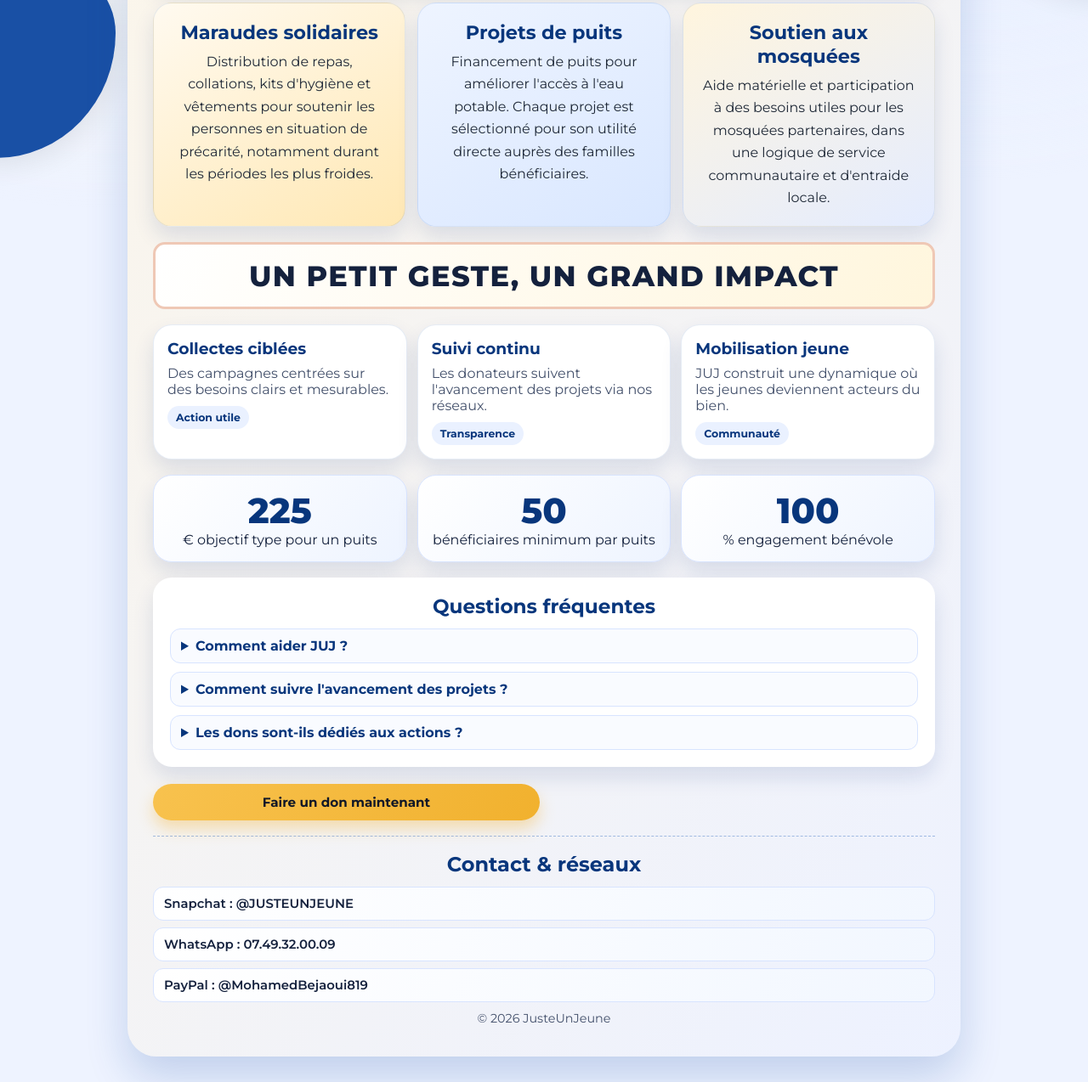
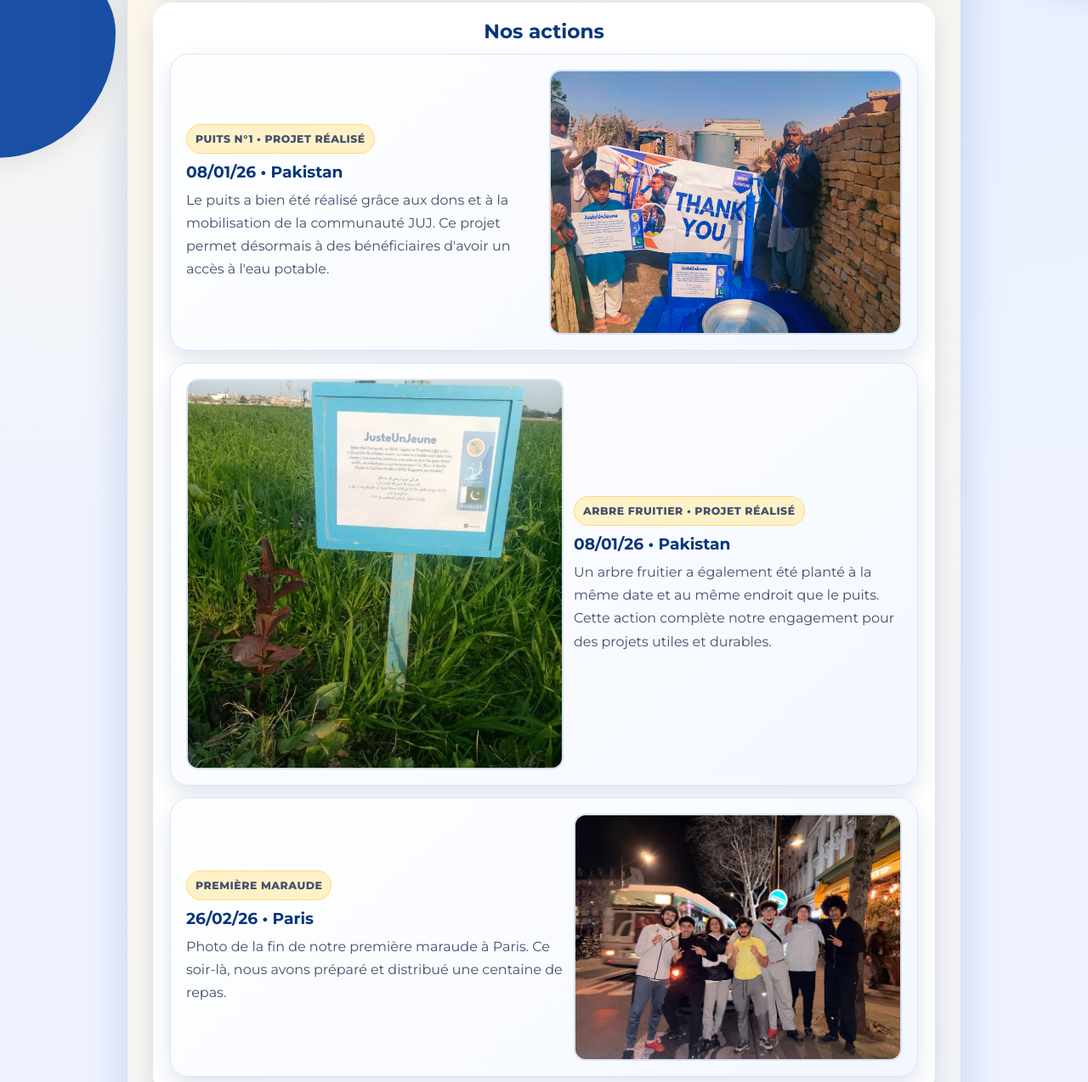
Before and after one commit to hedy-lemkacher/JustUnJeune, a plain HTML site: page index.html in a window 1280 px wide. Shown: the part 698-1972 px from the top of the page at 85% size. Drawn offline with Linux system fonts and the light colour scheme.

Commit message:
Mise à jour section Actions avec images correspondantes

```diff
--- a/index.html
+++ b/index.html
@@ -64,28 +64,53 @@
         </p>
       </section>
 
-      <section class="cards" id="actions">
-        <article class="card card-yellow reveal hover-lift">
-          <h3>Maraudes solidaires</h3>
+      <section class="block reveal" id="actions">
+        <h2>Nos actions</h2>
+        <div class="actions-showcase">
+          <article class="action-item action-puits">
+            <div class="action-content">
+              <p class="memory-tag">Puits n°1 • Projet réalisé</p>
+              <h3>08/01/26 • Pakistan</h3>
               <p>
-            Distribution de repas, collations, kits d'hygiène et vêtements pour soutenir
-            les personnes en situation de précarité, notamment durant les périodes les plus froides.
+                Le puits a bien été réalisé grâce aux dons et à la mobilisation de la communauté JUJ.
+                Ce projet permet désormais à des bénéficiaires d'avoir un accès à l'eau potable.
               </p>
+            </div>
+            <div class="action-media">
+              <img src="puits_n1.jpg" alt="Photo du puits numéro 1 réalisé" />
+            </div>
           </article>
-        <article class="card card-blue reveal hover-lift">
-          <h3>Projets de puits</h3>
+
+          <article class="action-item action-arbre">
+            <div class="action-media">
+              <img src="arbre_n1.jpg" alt="Photo de l'arbre fruitier réalisé au Pakistan" />
+            </div>
+            <div class="action-content">
+              <p class="memory-tag">Arbre fruitier • Projet réalisé</p>
+              <h3>08/01/26 • Pakistan</h3>
               <p>
-            Financement de puits pour améliorer l'accès à l'eau potable.
-            Chaque projet est sélectionné pour son utilité directe auprès des familles bénéficiaires.
+                Un arbre fruitier a également été planté à la même date et au même endroit que le puits.
+                Cette action complète notre engagement pour des projets utiles et durables.
               </p>
+            </div>
+
           </article>
-        <article class="card card-mix reveal hover-lift">
-          <h3>Soutien aux mosquées</h3>
+
+          <article class="action-item action-maraude">
+
+            <div class="action-content">
+              <p class="memory-tag">Première maraude</p>
+              <h3>26/02/26 • Paris</h3>
               <p>
-            Aide matérielle et participation à des besoins utiles pour les mosquées partenaires,
-            dans une logique de service communautaire et d'entraide locale.
+                Photo de la fin de notre première maraude à Paris.
+                Ce soir-là, nous avons préparé et distribué une centaine de repas.
               </p>
+            </div>
+            <div class="action-media">
+              <img src="maraude-26-02-26.jpg" alt="Photo de la fin de la première maraude JUJ à Paris le 26 février 2026" />
+            </div>
           </article>
+        </div>
       </section>
 
       <section class="quote reveal">
@@ -143,7 +168,7 @@
         </div>
       </section>
 
-      <section class="cta reveal">
+      <section class="cta cta-full reveal">
         <a class="btn btn-primary" href="https://www.paypal.com/" target="_blank" rel="noopener noreferrer">Faire un don maintenant</a>
       </section>
 
--- a/styles.css
+++ b/styles.css
@@ -181,6 +181,13 @@ a {
   border: 1px solid #dde8ff;
   font-weight: 600;
   font-size: 0.85rem;
+  transition: transform 0.22s ease, box-shadow 0.22s ease, border-color 0.22s ease;
+}
+
+.menu a:hover {
+  transform: translateY(-1px);
+  border-color: #bdd3ff;
+  box-shadow: 0 8px 14px rgba(13, 71, 161, 0.14);
 }
 
 .don-top {
@@ -192,6 +199,13 @@ a {
   border-radius: 999px;
   text-align: center;
   box-shadow: 0 8px 14px rgba(13, 71, 161, 0.3);
+  transition: transform 0.25s ease, box-shadow 0.25s ease, filter 0.25s ease;
+}
+
+.don-top:hover {
+  transform: translateY(-2px);
+  box-shadow: 0 12px 22px rgba(13, 71, 161, 0.38);
+  filter: brightness(1.05);
 }
 
 .hero-panel {
@@ -324,6 +338,117 @@ h1 {
   text-align: center;
 }
 
+.memory {
+  margin-top: 18px;
+  display: grid;
+  grid-template-columns: 1fr;
+  gap: 14px;
+  background: linear-gradient(140deg, #ffffff, #eef4ff);
+  border: 1px solid #d8e4ff;
+  border-radius: var(--radius-lg);
+  padding: 14px;
+  box-shadow: var(--shadow-card);
+  position: relative;
+  z-index: 2;
+}
+
+.memory-media img {
+  width: 100%;
+  display: block;
+  border-radius: 14px;
+  object-fit: cover;
+  max-height: 520px;
+  border: 2px solid rgba(13, 71, 161, 0.14);
+}
+
+.memory-content h2 {
+  margin-bottom: 8px;
+  color: var(--blue-strong);
+}
+
+.memory-content p {
+  color: var(--muted);
+  line-height: 1.7;
+  margin-bottom: 8px;
+}
+
+.memory-tag {
+  display: inline-block;
+  margin-bottom: 10px;
+  font-size: 0.78rem;
+  font-weight: 800;
+  letter-spacing: 0.5px;
+  text-transform: uppercase;
+  color: var(--blue-strong);
+  background: #fff2c9;
+  border: 1px solid #ffd978;
+  border-radius: 999px;
+  padding: 6px 10px;
+}
+
+.actions-showcase {
+  margin-top: 12px;
+  display: grid;
+  grid-template-columns: 1fr;
+  gap: 14px;
+}
+
+.action-item {
+  border-radius: var(--radius-lg);
+  border: 1px solid #d8e4ff;
+  background: linear-gradient(140deg, #ffffff, #f3f7ff);
+  box-shadow: var(--shadow-card);
+  padding: 14px;
+  display: grid;
+  gap: 12px;
+}
+
+.action-media img {
+  width: 100%;
+  display: block;
+  border-radius: 14px;
+  object-fit: cover;
+  max-height: 460px;
+  border: 2px solid rgba(13, 71, 161, 0.14);
+}
+
+.action-content h3 {
+  margin-bottom: 8px;
+  color: var(--blue-strong);
+}
+
+.action-content p {
+  color: var(--muted);
+  line-height: 1.7;
+}
+
+.puits-placeholder {
+  min-height: 180px;
+  border-radius: 14px;
+  border: 2px dashed #b9ccf7;
+  background: linear-gradient(120deg, #f7faff, #eef4ff);
+  display: grid;
+  place-content: center;
+  text-align: center;
+  gap: 4px;
+}
+
+.puits-placeholder span {
+  font-size: 1.2rem;
+  font-weight: 800;
+  color: var(--blue-strong);
+}
+
+.puits-placeholder small {
+  color: var(--muted);
+  font-weight: 600;
+}
+
+.arbre-placeholder {
+  background: linear-gradient(120deg, #fff9e8, #eef4ff);
+  border-color: #d1dfff;
+}
+
 .stats {
   margin-top: 12px;
   display: grid;
@@ -362,6 +487,14 @@ h1 {
   z-index: 2;
 }
 
+.cta-full {
+  grid-template-columns: 1fr;
+}
+
+.cta-full .btn {
+  width: 100%;
+}
+
 .btn {
   display: inline-flex;
   justify-content: center;
@@ -370,7 +503,29 @@ h1 {
   border-radius: 999px;
   font-weight: 700;
   font-size: 0.95rem;
-  transition: transform 0.25s ease, box-shadow 0.25s ease, background 0.25s ease;
+  transition: transform 0.25s ease, box-shadow 0.25s ease, background 0.25s ease, filter 0.25s ease;
+  position: relative;
+  overflow: hidden;
+  isolation: isolate;
+}
+
+.btn::before {
+  content: "";
+  position: absolute;
+  top: 0;
+  left: -140%;
+  width: 70%;
+  height: 100%;
+  background: linear-gradient(115deg, transparent, rgba(255, 255, 255, 0.55), transparent);
+  transform: skewX(-20deg);
+  transition: left 0.5s ease;
+  pointer-events: none;
+  z-index: 1;
+}
+
+.btn > * {
+  position: relative;
+  z-index: 2;
 }
 
 .btn-primary {
@@ -387,6 +542,19 @@ h1 {
 
 .btn:hover {
   transform: translateY(-2px) scale(1.01);
+  filter: saturate(1.07);
+}
+
+.btn:hover::before {
+  left: 160%;
+}
+
+.btn-primary:hover {
+  box-shadow: 0 14px 24px rgba(245, 190, 89, 0.55);
+}
+
+.btn-outline:hover {
+  box-shadow: 0 10px 20px rgba(13, 71, 161, 0.2);
 }
 
 .contact {
@@ -415,6 +583,13 @@ h1 {
   border: 1px solid #d8e4ff;
   font-weight: 600;
   font-size: 0.93rem;
+  transition: transform 0.22s ease, box-shadow 0.22s ease, border-color 0.22s ease;
+}
+
+.socials a:hover {
+  transform: translateY(-2px);
+  border-color: #bfd4ff;
+  box-shadow: 0 10px 18px rgba(13, 71, 161, 0.14);
 }
 
 .impact-grid {
@@ -569,6 +744,26 @@ h1 {
     grid-template-columns: repeat(3, minmax(0, 1fr));
   }
 
+  .actions-showcase {
+    grid-template-columns: 1fr;
+  }
+
+  .action-item {
+    grid-template-columns: 1.15fr 1fr;
+    align-items: center;
+    padding: 18px;
+  }
+
+  .action-puits {
+    grid-template-columns: 1fr 1fr;
+  }
+
+  .memory {
+    grid-template-columns: 1.1fr 1fr;
+    align-items: center;
+    padding: 18px;
+  }
+
   .stats-row {
     grid-template-columns: repeat(3, minmax(0, 1fr));
   }
@@ -580,6 +775,10 @@ h1 {
 
   .cta {
     grid-template-columns: 1fr 1fr;
+  }
+
+  .cta-full {
+    grid-template-columns: 1fr;
   }
 }
 
```
Also changed, not shown: arbre_n1.jpg (added), maraude-26-02-26.jpg (added), puits_n1.jpg (added). Lines whose indentation alone changed are shown as unchanged.
